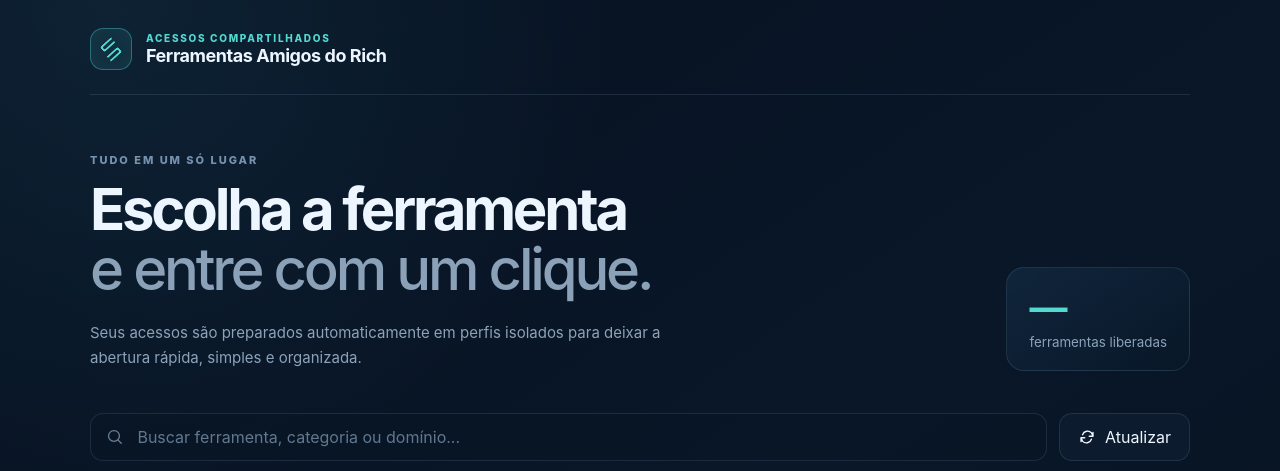
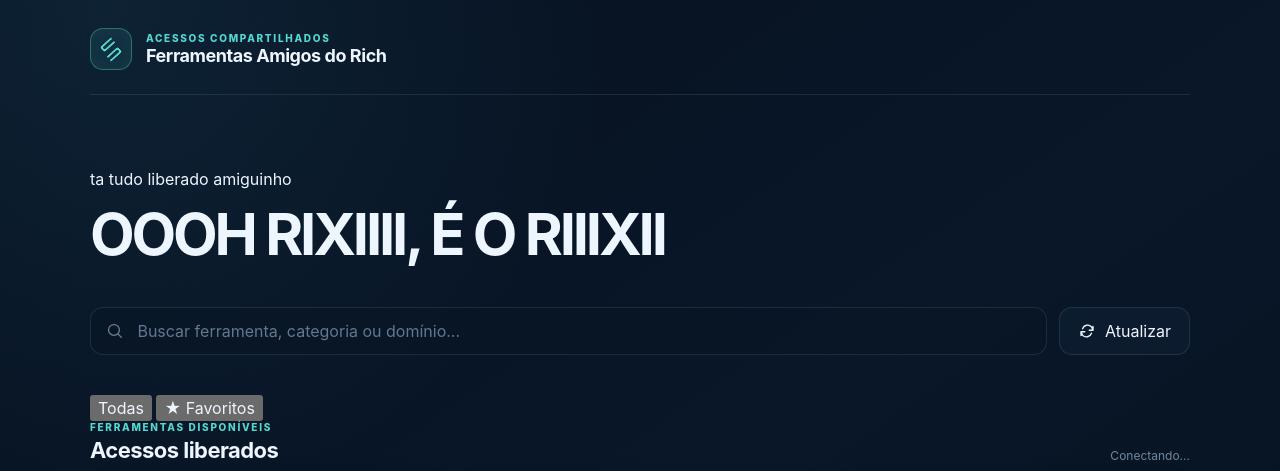
Before and after one commit to Richardalmeida21/amigosunidos, an Electron app: page public/index.html in a window 1280 px wide. Shown: the top 471 px of the page. Drawn offline with Linux system fonts and the light colour scheme; no server answers.

Commit message:
feat: simplifica hero e adiciona abas de favoritos

```diff
--- a/public/index.html
+++ b/public/index.html
@@ -51,19 +51,12 @@
         </div>
       </header>
 
-      <section class="hero">
-        <div>
-          <p class="hero-kicker">TUDO EM UM SÓ LUGAR</p>
-          <h2>Escolha a ferramenta<br /><span>e entre com um clique.</span></h2>
-          <p class="hero-description">
-            Seus acessos são preparados automaticamente em perfis isolados para deixar a abertura rápida,
-            simples e organizada.
-          </p>
+      <section class="hero hero-rich">
+        <div class="hero-rich-copy">
+          <p class="hero-rich-kicker">ta tudo liberado amiguinho</p>
+          <h2>OOOH RIXIIII, É O RIIIXII</h2>
         </div>
-        <div class="hero-stat" aria-label="Resumo das ferramentas">
-          <span id="tool-count">—</span>
-          <small>ferramentas liberadas</small>
-        </div>
+        <span id="tool-count" hidden aria-hidden="true">0</span>
       </section>
 
       <aside id="maintenance-banner" class="security-banner" hidden>
@@ -95,6 +88,15 @@
           Atualizar
         </button>
       </section>
+
+      <nav class="tool-tabs" aria-label="Filtro de ferramentas">
+        <button id="tab-all" class="tool-tab active" type="button" data-tool-filter="all" aria-pressed="true">
+          Todas
+        </button>
+        <button id="tab-favorites" class="tool-tab" type="button" data-tool-filter="favorites" aria-pressed="false">
+          ★ Favoritos
+        </button>
+      </nav>
 
       <section aria-labelledby="tools-heading">
         <div class="section-heading">
@@ -174,6 +176,7 @@
 
     <div id="toast" class="toast" role="status" aria-live="polite" hidden></div>
     <script src="./brand-guard.js"></script>
+    <script src="./favorites.js"></script>
     <script src="./renderer.js"></script>
   </body>
 </html>
```
